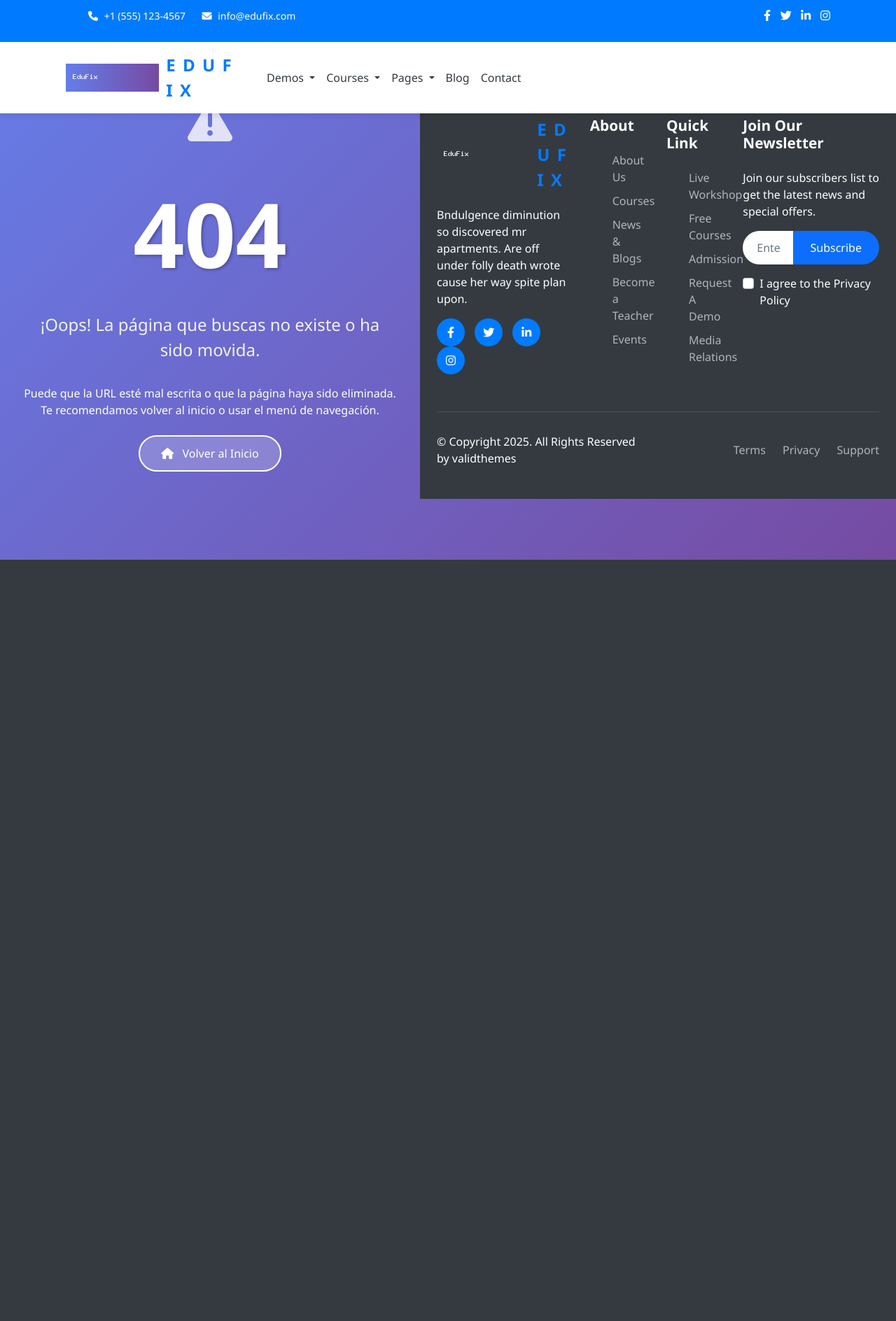
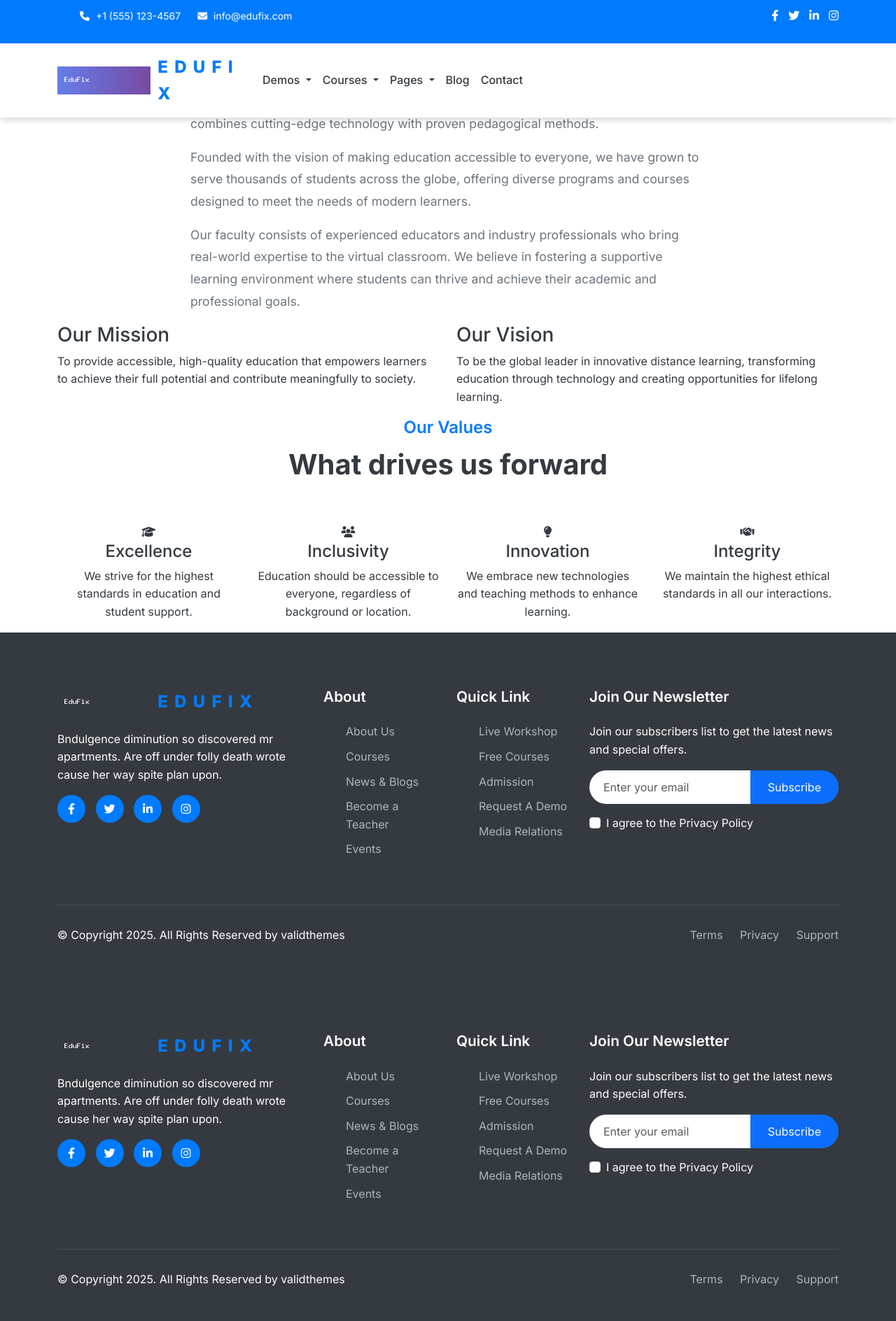
Before and after one commit to Rol331/andino, a PHP site: page /cole/about in a window 1280 px wide. Shown: the whole page at 70% size. Before the commit the page ends 800 px from the top, so only its background shows below. Run offline with PHP 8.4, Linux system fonts and the light colour scheme; data comes from the database, SQL or seed files in the repository; both versions use the stored data as it was after the commit; some libraries are stand-ins or nearby versions.

Commit message:
Implementar sistema de gestión de contenido dinámico
- Actualizar HomeController para cargar contenido dinámico desde base de datos
- Modificar vista home/index.php para usar contenido dinámico en hero, estadísticas, cursos, eventos y blog
- Crear vistas about.php y contact.php con contenido dinámico
- Actualizar modelo PageContent con estructura de múltiples secciones por página
- Actualizar ContentController para manejar múltiples secciones de contenido
- Crear script SQL para estructura de base de datos actualizada
- Implementar sistema completo de edición de contenido desde panel administrativo

```diff
--- a/app/controllers/HomeController.php
+++ b/app/controllers/HomeController.php
@@ -7,6 +7,10 @@ class HomeController extends Controller {
         $postModel = $this->model('Post');
         $eventModel = $this->model('Event');
         $categoryModel = $this->model('CourseCategory');
+        $contentModel = $this->model('PageContent');
+
+        // Obtener contenido dinámico de la página principal
+        $pageContent = $contentModel->getByPage('home');
 
         // Obtener cursos destacados
         $featuredCourses = $courseModel->getPublished(3);
@@ -26,7 +30,8 @@ class HomeController extends Controller {
         $eventStats = $eventModel->getStats();
 
         $data = [
-            'title' => 'EduFix - Distance Learning, Boundless Possibilities!',
+            'title' => $pageContent['hero_title'] ?? 'EduFix - Distance Learning, Boundless Possibilities!',
+            'pageContent' => $pageContent,
             'featuredCourses' => $featuredCourses,
             'recentPosts' => $recentPosts,
             'upcomingEvents' => $upcomingEvents,
@@ -40,8 +45,12 @@ class HomeController extends Controller {
     }
 
     public function about() {
+        $contentModel = $this->model('PageContent');
+        $pageContent = $contentModel->getByPage('about');
+
         $data = [
-            'title' => 'About Us - EduFix'
+            'title' => $pageContent['about_title'] ?? 'About Us - EduFix',
+            'pageContent' => $pageContent
         ];
         $this->view('home/about', $data);
     }
@@ -119,8 +128,12 @@ class HomeController extends Controller {
     }
 
     public function contact() {
+        $contentModel = $this->model('PageContent');
+        $pageContent = $contentModel->getByPage('contact');
+
         $data = [
-            'title' => 'Contact Us - EduFix'
+            'title' => $pageContent['contact_title'] ?? 'Contact Us - EduFix',
+            'pageContent' => $pageContent
         ];
         $this->view('home/contact', $data);
     }
--- /dev/null
+++ b/app/views/home/about.php
@@ -0,0 +1,136 @@
+<!DOCTYPE html>
+<html lang="es">
+<head>
+    <meta charset="UTF-8">
+    <meta name="viewport" content="width=device-width, initial-scale=1.0">
+    <title><?php echo $title; ?></title>
+
+    <!-- Favicon -->
+    <link rel="icon" type="image/x-icon" href="assets/images/favicon.ico">
+
+    <!-- CSS Files -->
+    <link href="https://fonts.googleapis.com/css2?family=Inter:wght@300;400;500;600;700;800&display=swap" rel="stylesheet">
+    <link href="https://cdnjs.cloudflare.com/ajax/libs/font-awesome/6.4.0/css/all.min.css" rel="stylesheet">
+    <link href="https://cdn.jsdelivr.net/npm/bootstrap@5.3.0/dist/css/bootstrap.min.css" rel="stylesheet">
+    <link href="assets/css/edufix-style.css" rel="stylesheet">
+</head>
+<body>
+    <?php include 'app/views/layouts/header.php'; ?>
+
+    <!-- Page Header Start -->
+    <section class="page-header">
+        <div class="container">
+            <div class="row">
+                <div class="col-12">
+                    <div class="page-header-content text-center">
+                        <h1><?php echo htmlspecialchars($pageContent['about_title'] ?? 'About EduFix University'); ?></h1>
+                        <p><?php echo htmlspecialchars($pageContent['about_subtitle'] ?? 'Empowering students through innovative distance learning'); ?></p>
+                    </div>
+                </div>
+            </div>
+        </div>
+    </section>
+    <!-- Page Header End -->
+
+    <!-- About Content Start -->
+    <section class="about-content-section">
+        <div class="container">
+            <div class="row">
+                <div class="col-lg-8 mx-auto">
+                    <div class="about-content">
+                        <?php if (isset($pageContent['about_description'])): ?>
+                            <?php echo $pageContent['about_description']; ?>
+                        <?php else: ?>
+                            <p>EduFix University is a leading institution in distance learning, committed to providing high-quality education accessible to students worldwide. Our innovative approach combines cutting-edge technology with proven pedagogical methods.</p>
+                            <p>Founded with the vision of making education accessible to everyone, we have grown to serve thousands of students across the globe, offering diverse programs and courses designed to meet the needs of modern learners.</p>
+                            <p>Our faculty consists of experienced educators and industry professionals who bring real-world expertise to the virtual classroom. We believe in fostering a supportive learning environment where students can thrive and achieve their academic and professional goals.</p>
+                        <?php endif; ?>
+                    </div>
+                </div>
+            </div>
+        </div>
+    </section>
+    <!-- About Content End -->
+
+    <!-- Mission & Vision Start -->
+    <section class="mission-vision-section">
+        <div class="container">
+            <div class="row">
+                <div class="col-lg-6">
+                    <div class="mission-content">
+                        <h3>Our Mission</h3>
+                        <p>To provide accessible, high-quality education that empowers learners to achieve their full potential and contribute meaningfully to society.</p>
+                    </div>
+                </div>
+                <div class="col-lg-6">
+                    <div class="vision-content">
+                        <h3>Our Vision</h3>
+                        <p>To be the global leader in innovative distance learning, transforming education through technology and creating opportunities for lifelong learning.</p>
+                    </div>
+                </div>
+            </div>
+        </div>
+    </section>
+    <!-- Mission & Vision End -->
+
+    <!-- Values Start -->
+    <section class="values-section">
+        <div class="container">
+            <div class="row">
+                <div class="col-12">
+                    <div class="section-header text-center">
+                        <h3>Our Values</h3>
+                        <h2>What drives us forward</h2>
+                    </div>
+                </div>
+            </div>
+            <div class="row">
+                <div class="col-lg-3 col-md-6">
+                    <div class="value-item text-center">
+                        <div class="value-icon">
+                            <i class="fas fa-graduation-cap"></i>
+                        </div>
+                        <h4>Excellence</h4>
+                        <p>We strive for the highest standards in education and student support.</p>
+                    </div>
+                </div>
+                <div class="col-lg-3 col-md-6">
+                    <div class="value-item text-center">
+                        <div class="value-icon">
+                            <i class="fas fa-users"></i>
+                        </div>
+                        <h4>Inclusivity</h4>
+                        <p>Education should be accessible to everyone, regardless of background or location.</p>
+                    </div>
+                </div>
+                <div class="col-lg-3 col-md-6">
+                    <div class="value-item text-center">
+                        <div class="value-icon">
+                            <i class="fas fa-lightbulb"></i>
+                        </div>
+                        <h4>Innovation</h4>
+                        <p>We embrace new technologies and teaching methods to enhance learning.</p>
+                    </div>
+                </div>
+                <div class="col-lg-3 col-md-6">
+                    <div class="value-item text-center">
+                        <div class="value-icon">
+                            <i class="fas fa-handshake"></i>
+                        </div>
+                        <h4>Integrity</h4>
+                        <p>We maintain the highest ethical standards in all our interactions.</p>
+                    </div>
+                </div>
+            </div>
+        </div>
+    </section>
+    <!-- Values End -->
+
+    <?php include 'app/views/layouts/footer.php'; ?>
+
+    <!-- JavaScript Files -->
+    <script src="https://cdn.jsdelivr.net/npm/bootstrap@5.3.0/dist/js/bootstrap.bundle.min.js"></script>
+    <script src="https://cdnjs.cloudflare.com/ajax/libs/jquery/3.7.0/jquery.min.js"></script>
+    <script src="assets/js/edufix-main.js"></script>
+</body>
+</html>
```
Also changed, not shown: app/views/home/contact.php (added, +134 -0 lines), app/views/home/index.php (+23 -23 lines), database/update_page_content.sql (added, +61 -0 lines).
